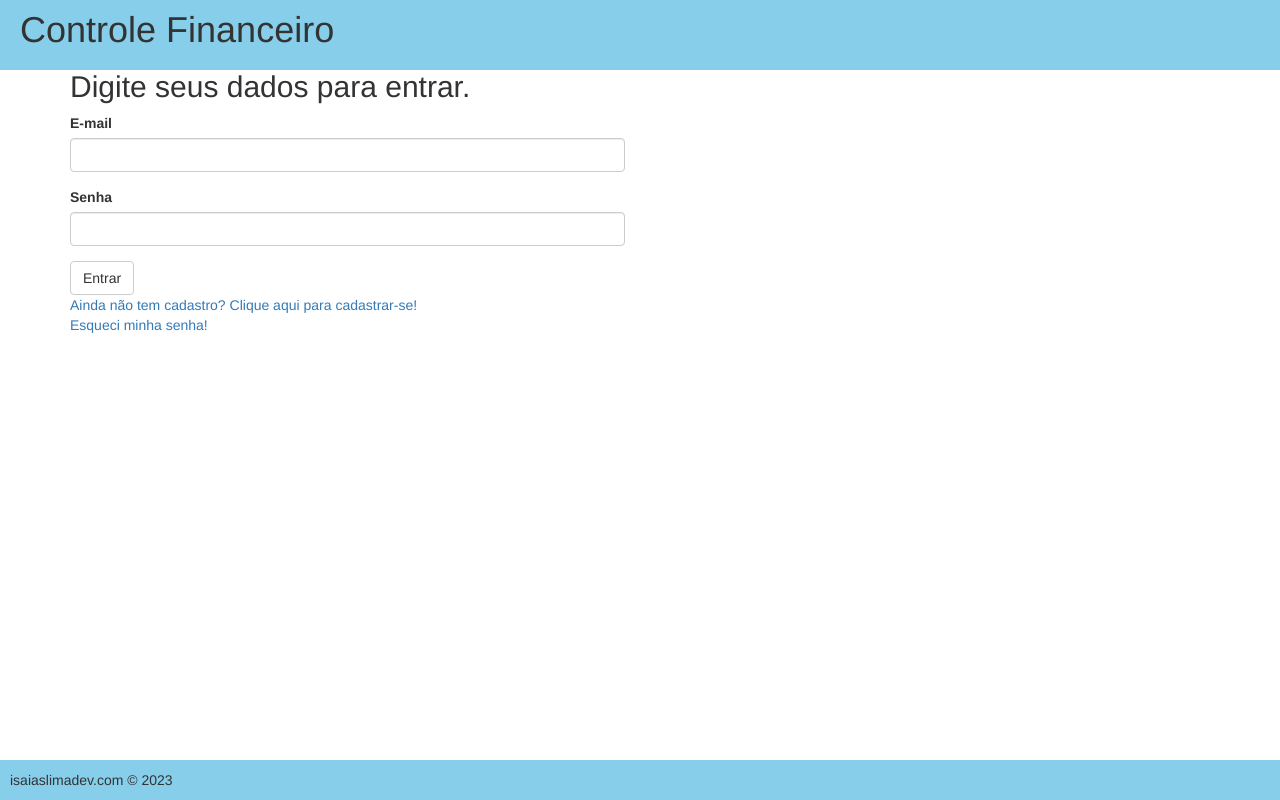
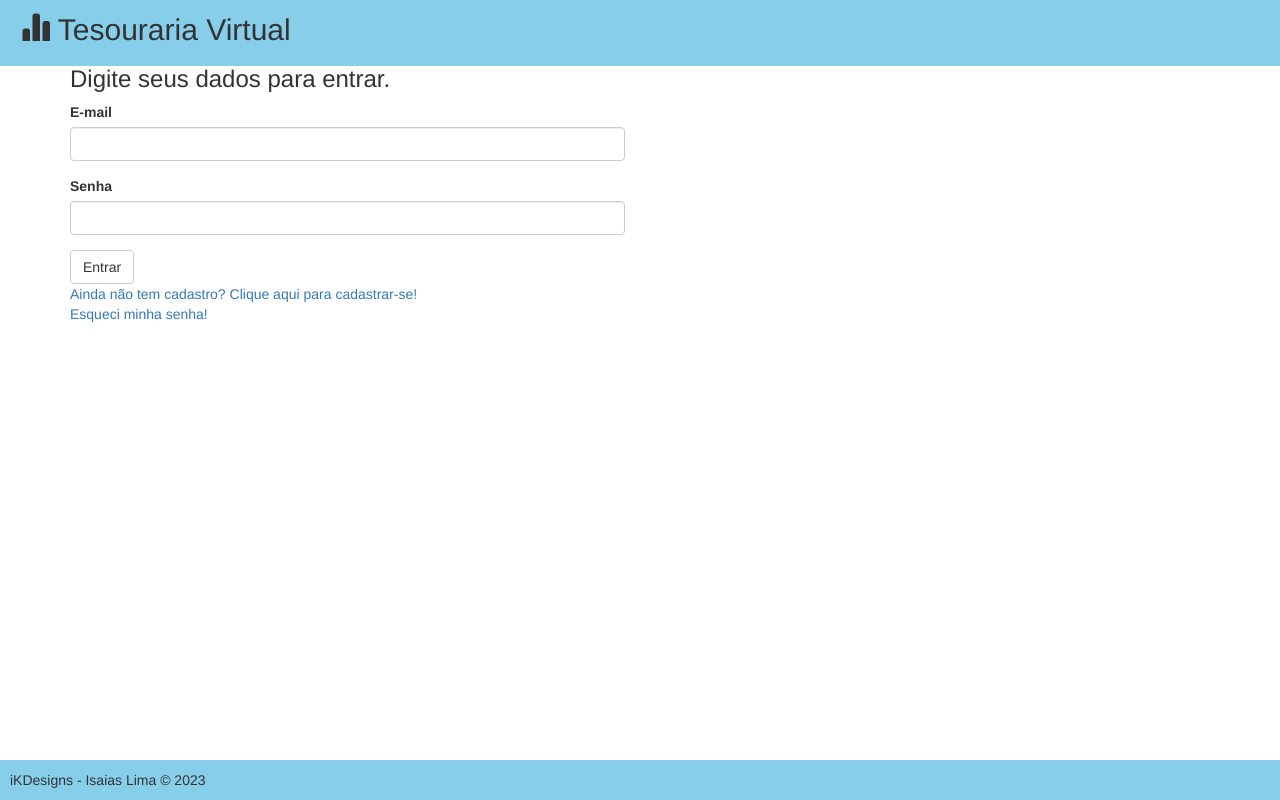
Before and after one commit to isaias-a-lima/financas-instituicoes, a PHP site: page / in a window 1280 px wide. Run offline with PHP 8.4, Linux system fonts and the light colour scheme.

Commit message:
updated layout and appearance

```diff
--- a/app/controller/InstituicaoController.php
+++ b/app/controller/InstituicaoController.php
@@ -35,7 +35,8 @@ class InstituicaoController {
 
     public function renderizeAllInstituicoes($idUsuarioResp) {
         $html = "
-        <table class='table table-hover table-responsive'>
+            <div class='table-responsive'>
+            <table class='table table-hover'>
             <thead>
                 <tr>
                     <th>Instituição</th>
@@ -69,6 +70,7 @@ class InstituicaoController {
             $html .= "
             </tbody>
             </table>
+            </div>
             ";
         }
 
--- a/app/view/footer.php
+++ b/app/view/footer.php
@@ -1,6 +1,6 @@
 </div>
 <footer>
-    isaiaslimadev.com &copy; <?= date('Y')?>
+    iKDesigns - Isaias Lima &copy; <?= date('Y')?>
 </footer>
 </body>
 </html>
--- a/app/view/header.php
+++ b/app/view/header.php
@@ -17,6 +17,9 @@
 
 <body>
     <header>
-        <h1>Controle Financeiro</h1>
+        <h2>
+            <span class="glyphicon glyphicon-stats"></span>
+            Tesouraria Virtual
+        </h2>
     </header>
     <div class="container">
--- a/app/view/pages/cadastro_instituicao.php
+++ b/app/view/pages/cadastro_instituicao.php
@@ -39,7 +39,7 @@ if ($_SERVER['REQUEST_METHOD'] == 'POST') {
         </ul>
     </div>
     <div class="col-sm-6">
-        <h2>Cadastro de instituição</h2>
+        <h3>Cadastro de instituição</h3>
         <?= $error ?>
         <form method="post" action="<?php $_SERVER['PHP_SELF'] ?>">
             <div class="form-group">
--- a/app/view/pages/cadastro_usuario.php
+++ b/app/view/pages/cadastro_usuario.php
@@ -38,7 +38,7 @@ if ($_SERVER['REQUEST_METHOD'] == 'POST') {
 </div>
 <section class="row">
     <div class="col-sm-6">
-        <h2>Cadastro de usuário</h2>
+        <h3>Cadastro de usuário</h3>
         <?= $error ?>
         <form method="post" action="<?php $_SERVER['PHP_SELF'] ?>">
             <div class="form-group">
--- a/app/view/pages/editar_usuario.php
+++ b/app/view/pages/editar_usuario.php
@@ -39,7 +39,7 @@ if ($_SERVER['REQUEST_METHOD'] == 'POST') {
 </div>
 <section class="row">
     <div class="col-sm-6">
-        <h2>Meus dados</h2>
+        <h3>Meus dados</h3>
         <?= $error ?>
         <form method="post" action="<?php $_SERVER['PHP_SELF'] ?>">
             <input type="hidden" id="id-usuario" name="id-usuario" value="<?= $usuario->getIdUsuario() ?>">
--- a/app/view/pages/instituicoes.php
+++ b/app/view/pages/instituicoes.php
@@ -13,7 +13,7 @@ $instituicaoController = new InstituicaoController();
 ?>
 <section class="row">
     <div class="col-md-12">
-        <h2>
+        <h3>
             Instituições
             <a href="./?p=<?= RenderController::PAGES['CADASTRO_INSTITUICAO']['cod'] ?>"
                 title="Incluir nova instituição"
@@ -21,7 +21,7 @@ $instituicaoController = new InstituicaoController();
                 class="icones">
                 <span class="glyphicon glyphicon-plus"></span>
             </a>
-        </h2>
+        </h3>
     </div>
 </section>
 
--- a/app/view/pages/login.php
+++ b/app/view/pages/login.php
@@ -22,7 +22,7 @@ if ($_SERVER['REQUEST_METHOD'] == 'POST') {
 ?>
 <section class="row">
     <div class="col-sm-6">
-        <h2>Digite seus dados para entrar.</h2>
+        <h3>Digite seus dados para entrar.</h3>
         <?= $error ?>
         <form method="post" action="<?php $_SERVER['PHP_SELF'] ?>">
             <div class="form-group">
--- a/app/view/pages/resetar_senha.php
+++ b/app/view/pages/resetar_senha.php
@@ -37,7 +37,7 @@ if ($step == 2) {
 ?>
 <section class="row">
     <div class="col-sm-6">
-        <h2>Resetar senha</h2>
+        <h3>Resetar senha</h3>
         <?=$error?>
         <form method="post" action="<?php $_SERVER['PHP_SELF'] ?>">
             <input type="hidden" name="step" value="2" />
@@ -69,7 +69,7 @@ if ($step == 2) {
 </div>
 <section class="row">
     <div class="col-sm-6">
-        <h2>Resetar senha</h2>
+        <h3>Resetar senha</h3>
         <?=$error?>
         <form method="post" action="<?php $_SERVER['PHP_SELF'] ?>">
             <input type="hidden" name="step" value="1" />
```
Lines whose indentation alone changed are shown as unchanged.
